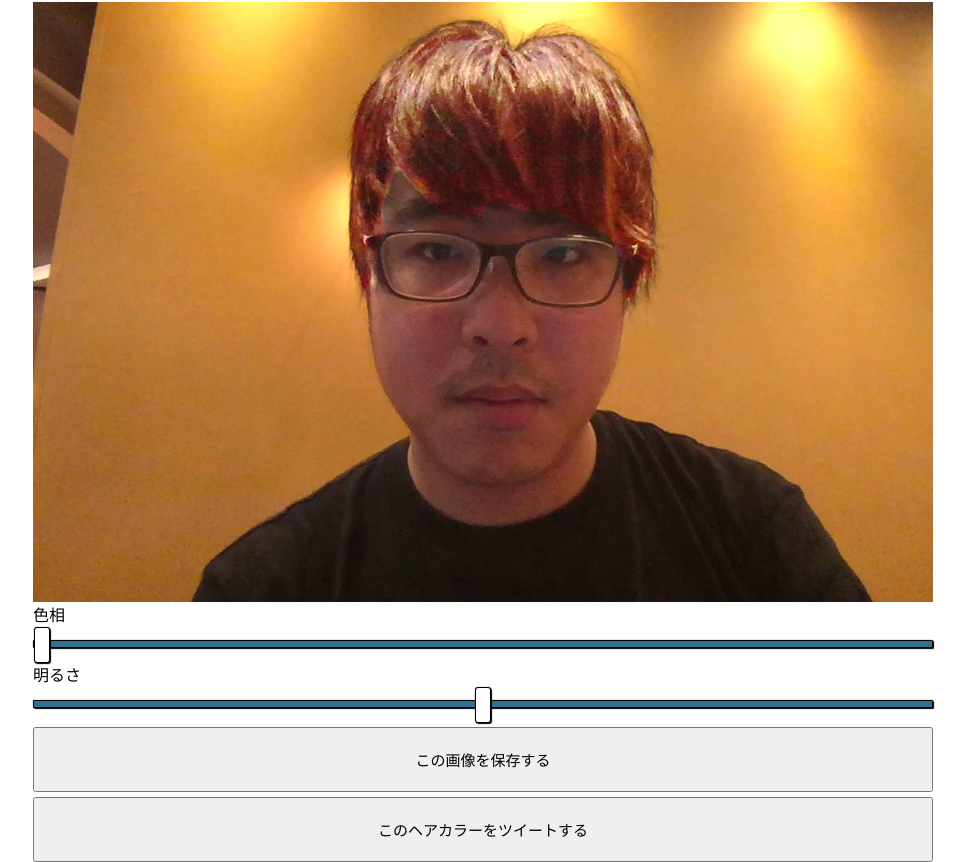
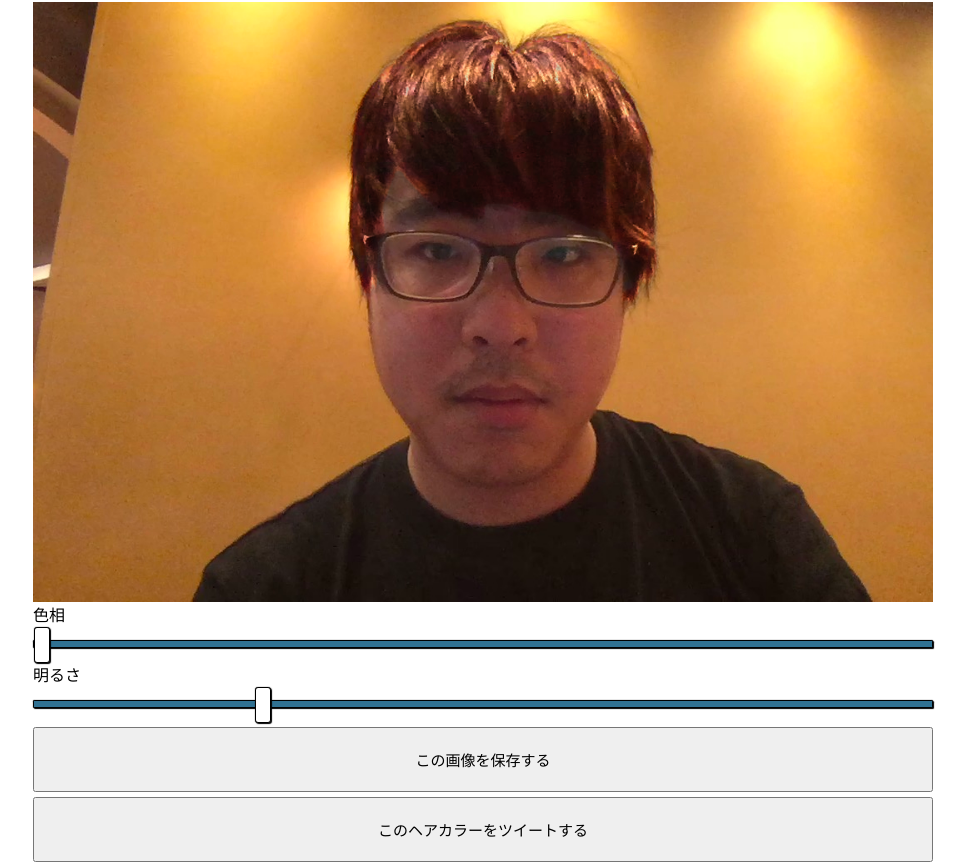
Before and after one commit to pastak/haircolor, a plain HTML site: page index.html in a window 1280 px wide. Shown: the part 87-949 px from the top of the page, without its empty margins (157-1123 px from the left). Drawn offline with Linux system fonts and the light colour scheme.

Commit message:
change default

```diff
--- a/index.html
+++ b/index.html
@@ -53,7 +53,7 @@
         </label>
         <label>
           明るさ
-          <input type='range' min='0' max='8' step='0.025' id='brightnessController' value='4' />
+          <input type='range' min='0' max='8' step='0.025' id='brightnessController' value='2' />
         </label>
       </div>
       <button id='saveImageButton'>この画像を保存する</button><br />
```
